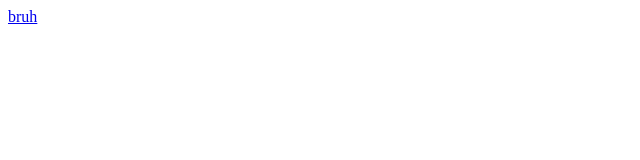
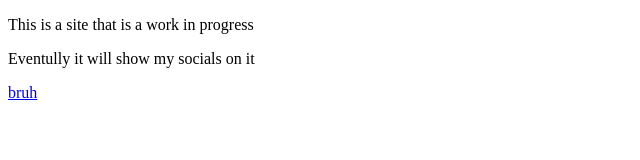
Before and after one commit to witherbeagle/witherbeagle.github.io, a plain HTML site: page index.html in a window 1280 px wide. Shown: the whole page, without its empty margins (0-640 px from the left). Drawn offline with Linux system fonts and the light colour scheme.

Commit message:
changes-Title page

```diff
--- a/index.html
+++ b/index.html
@@ -2,9 +2,14 @@
 <html lang="en" dir="ltr">
   <head>
     <meta charset="utf-8">
-    <title>You're a bozo</title>
+    <title>Socials</title>
   </head>
   <body>
+    <p>This is a site that is a work in progress</p>
+    <p>Eventully it will show my socials on it</p>
     <a href="https://www.youtube.com/watch?v=dQw4w9WgXcQ">bruh</a>
+    <script>
+
+    </script>
   </body>
 </html>
```
Also changed, not shown: main.js (added).
